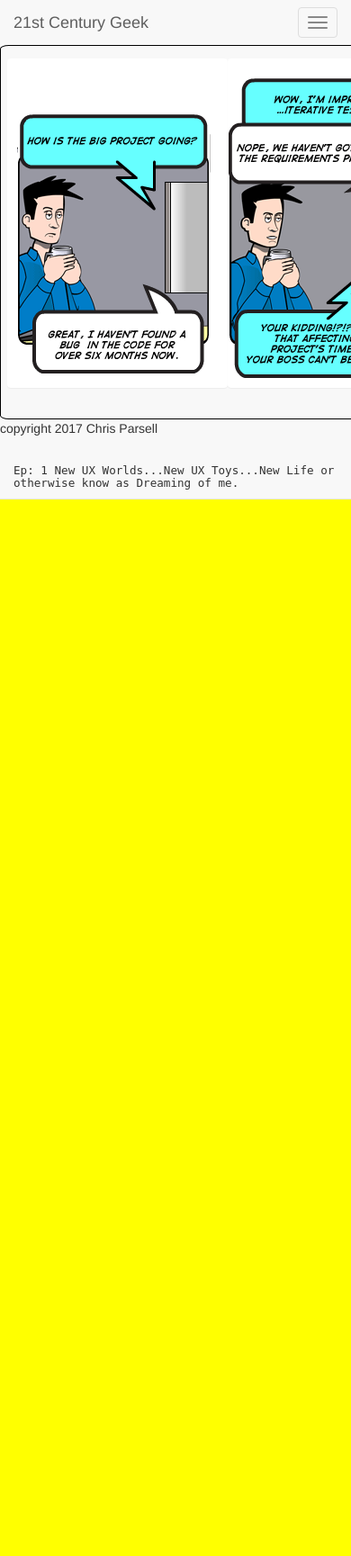
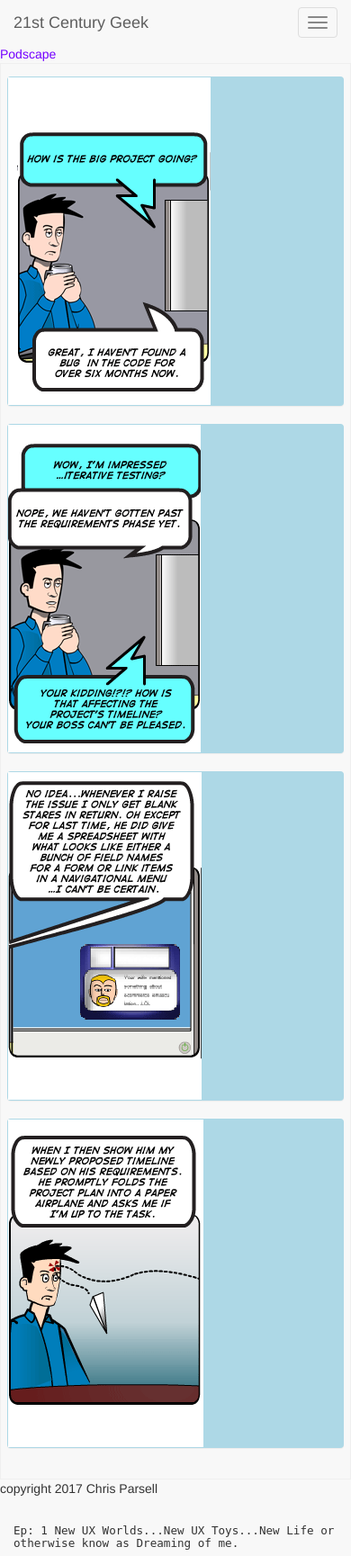
Before and after one commit to maxfractal/21cgeek, a PHP site: page /comic3.html in a window 390 px wide. Shown: the top 1729 px of the page at 90% size. Run offline with PHP 8.4, Linux system fonts and the light colour scheme; style sheets or scripts are compiled from the project's sources.

Commit message:
Comic3 flex layout start

```diff
--- a/comic3.html
+++ b/comic3.html
@@ -31,10 +31,8 @@
 			<a class="navbar-brand page-scroll" href="#page-top">21st Century Geek</a>
 		</div>
 		<!-- end mobile -->
-    <!--<div class="col-sm-8 col-sm-offset-1 text-left">
-        <div class="navbar-header"> <a class="navbar-brand"><img src="/cognigram/assets/media/images/logo_black_tm.png" width="191" height="26" alt="COGNIGRAM"/></a> </div>
-    </div>
-    -->
+
+
 
 
 	<!-- Collect the nav links, forms, and other content for toggling -->
@@ -58,11 +56,15 @@
 </div>
 <!-- End header -->
 <!-- comic 3 section 07/10/2018 -->
-<div class="container-fluid">
+<div class="container">
+        <div class="row comicTitle">Podscape
+
+            </div>
+
 
     <div class="row comic">
         <div class="panel">
-		<img src="podscape/comics/2008-08-05/2008-08-05_sliced_all_01.gif" alt="Frame 1"/>
+            <img class="img-responsive" src="podscape/comics/2008-08-05/2008-08-05_sliced_all_01.gif" alt="Frame 1"/>
         </div>
         <div class="panel">
             <img src="podscape/comics/2008-08-05/2008-08-05_sliced_all_02.gif" alt="Frame 2"/>
@@ -75,6 +77,7 @@
         </div>
         <!-- end row -->
     </div>
+
 
     <div class="row">
         <div>
--- a/scss/21cgeek.scss
+++ b/scss/21cgeek.scss
@@ -2,6 +2,7 @@
 @import 'cards';
 @import 'color';
 @import 'base';
+@import 'screens';
 
 /*------------ 21cGeek ------------ */
 
@@ -18,6 +19,9 @@
   and (min-device-width: 414px)
   and (max-device-width: 736px)
   and (-webkit-min-device-pixel-ratio: 3) {
+    .comicTitle {
+      color:#7400FF;
+    }
 
 }
 
@@ -48,7 +52,13 @@
   and (min-device-width: 768px)
   and (max-device-width: 1024px)
   and (-webkit-min-device-pixel-ratio: 1) {
+    .comicTitle {
+      color:#7400FF;
+    }
 
+    .panel {
+      background-color: blue($color: #000000);
+    }
 }
 
 /* Portrait */
--- a/scss/_comic.scss
+++ b/scss/_comic.scss
@@ -1,13 +1,17 @@
 
 .comic {
 	display: inline-flex;
-	border: solid .5px #000;
-	border-radius: 1%;
+	flex-wrap: wrap;
+	border: solid .5px #EFEFEF;
 	padding: 1em .5em;
 }
 
 .panel {
 	padding-right: 1.3em;
+}
+
+ .comicTitle {
+	color: #F777D7;
 }
 
 
--- /dev/null
+++ b/scss/_screens.scss
@@ -0,0 +1,12 @@
+/*********** Screens ***************/
+
+@media only screen and (max-width: 480px) {
+    .panel {
+        width:100%;
+        background-color: lightblue;
+    }
+    .comicTitle {
+        color:#7400FF;
+
+    }
+}
```
Lines whose indentation alone changed are shown as unchanged.
